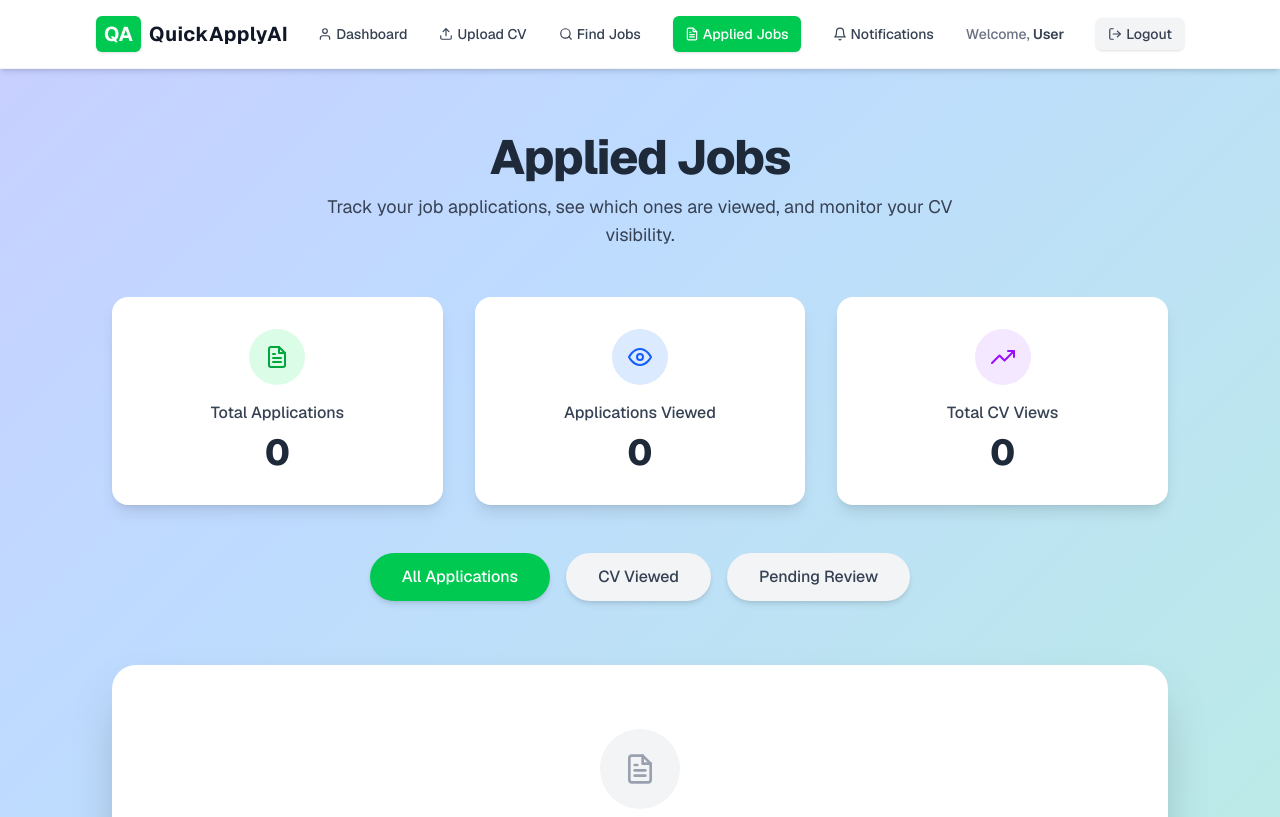
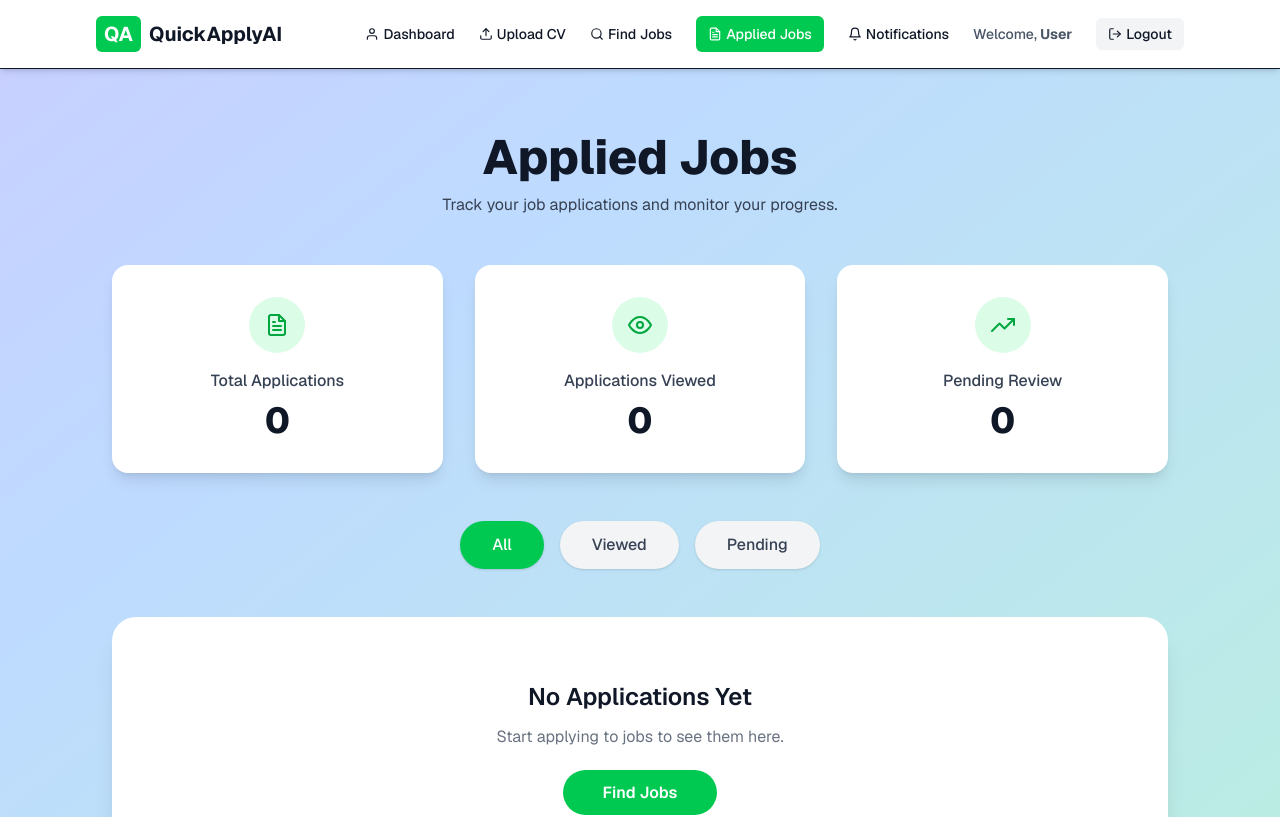
Before and after one commit to HudsonWayne/SignLanguageConvetor, a Next.js app in the folder Desktop/FastApplyAi/fastapplyai/: page /applied in a window 1280 px wide. Shown: the top 817 px of the page. Built offline with nearby package versions, Linux system fonts and the light colour scheme.

Commit message:
initial commit

```diff
--- a/Desktop/FastApplyAi/fastapplyai/src/app/applied/page.tsx
+++ b/Desktop/FastApplyAi/fastapplyai/src/app/applied/page.tsx
@@ -13,29 +13,73 @@ import {
   FiTrendingUp,
 } from "react-icons/fi";
 
+/* ===================== TYPES ===================== */
+
+interface AppliedJob {
+  title: string;
+  company: string;
+  location?: string;
+  link?: string;
+  appliedAt?: string;
+  status?: "Applied" | "Viewed" | "Pending";
+}
+
+/* ===================== PAGE ===================== */
+
 export default function AppliedJobsPage() {
-  const [user, setUser] = useState<string | null>(null);
+  const [jobs, setJobs] = useState<AppliedJob[]>([]);
+  const [user, setUser] = useState<string>("User");
   const [isMobile, setIsMobile] = useState(false);
+  const [filter, setFilter] = useState<"all" | "viewed" | "pending">("all");
+
+  /* ===================== INIT ===================== */
 
   useEffect(() => {
+    // User
     const email = localStorage.getItem("email");
-    if (email) {
-      const name = email.split("@")[0];
-      setUser(name);
-    } else {
-      setUser("User");
-    }
+    if (email) setUser(email.split("@")[0]);
 
+    // Screen
     const handleResize = () => setIsMobile(window.innerWidth < 640);
     handleResize();
     window.addEventListener("resize", handleResize);
+
+    // Fetch applied jobs
+    fetch("/api/applied-jobs")
+      .then((res) => res.json())
+      .then((data) => {
+        // Ensure status exists
+        const normalized = data.map((j: AppliedJob) => ({
+          ...j,
+          status: j.status || "Applied",
+        }));
+        setJobs(normalized);
+      })
+      .catch(() => setJobs([]));
+
     return () => window.removeEventListener("resize", handleResize);
   }, []);
+
+  /* ===================== LOGOUT ===================== */
 
   const handleLogout = () => {
     localStorage.clear();
     window.location.href = "/signin";
   };
+
+  /* ===================== STATS ===================== */
+
+  const total = jobs.length;
+  const viewed = jobs.filter((j) => j.status === "Viewed").length;
+  const pending = jobs.filter((j) => j.status === "Pending").length;
+
+  const filteredJobs = jobs.filter((j) => {
+    if (filter === "viewed") return j.status === "Viewed";
+    if (filter === "pending") return j.status === "Pending";
+    return true;
+  });
+
+  /* ===================== UI ===================== */
 
   return (
     <div
@@ -44,135 +88,182 @@ export default function AppliedJobsPage() {
       }`}
     >
       {/* NAVBAR */}
-      <nav className="flex items-center justify-between px-4 sm:px-6 md:px-10 lg:px-20 xl:px-24 2xl:px-40 py-4 shadow-md bg-white sticky top-0 z-50 backdrop-blur-md bg-opacity-90 w-full max-w-[1920px] mx-auto border-b border-gray-100">
-        <div className="flex items-center gap-2 text-lg sm:text-xl font-bold transition-all hover:scale-105">
-          <div className="bg-green-500 text-white rounded-md px-2 py-1 shadow-sm">
-            QA
-          </div>
-          <span className="tracking-wide whitespace-nowrap">QuickApplyAI</span>
+      <nav className="flex items-center justify-between px-4 sm:px-6 md:px-10 lg:px-20 xl:px-24 2xl:px-40 py-4 shadow-md bg-white sticky top-0 z-50 backdrop-blur-md bg-opacity-90 border-b">
+        <div className="flex items-center gap-2 text-lg sm:text-xl font-bold">
+          <div className="bg-green-500 text-white rounded-md px-2 py-1">QA</div>
+          QuickApplyAI
         </div>
 
-        <div className="hidden md:flex items-center gap-6 lg:gap-8 text-sm text-gray-700 font-medium">
-          <Link
-            href="/dashboard"
-            className="flex items-center gap-1 hover:text-green-600 transition-all hover:-translate-y-0.5"
-          >
+        <div className="hidden md:flex items-center gap-6 text-sm font-medium">
+          <Link href="/dashboard" className="flex items-center gap-1">
             <FiUser /> Dashboard
           </Link>
-          <Link
-            href="/upload-cv"
-            className="flex items-center gap-1 hover:text-green-600 transition-all hover:-translate-y-0.5"
-          >
+          <Link href="/upload-cv" className="flex items-center gap-1">
             <FiUpload /> Upload CV
           </Link>
-          <Link
-            href="/find-jobs"
-            className="flex items-center gap-1 hover:text-green-600 transition-all hover:-translate-y-0.5"
-          >
+          <Link href="/find-jobs" className="flex items-center gap-1">
             <FiSearch /> Find Jobs
           </Link>
           <Link
             href="/applied"
-            className="flex items-center gap-1 bg-green-500 text-white px-3 py-2 rounded-md shadow-sm hover:bg-green-600 transition-all hover:-translate-y-0.5"
+            className="flex items-center gap-1 bg-green-500 text-white px-3 py-2 rounded-md"
           >
             <FiFileText /> Applied Jobs
           </Link>
-          <Link
-            href="/notifications"
-            className="flex items-center gap-1 hover:text-green-600 transition-all hover:-translate-y-0.5"
-          >
+          <Link href="/notifications" className="flex items-center gap-1">
             <FiBell /> Notifications
           </Link>
-          <span className="hidden sm:block text-gray-500">
-            Welcome,&nbsp;
-            <span className="font-semibold text-gray-700">{user}</span>
+
+          <span className="text-gray-600">
+            Welcome, <b>{user}</b>
           </span>
+
           <button
             onClick={handleLogout}
-            className="flex items-center gap-1 bg-gray-100 px-3 py-1.5 rounded-md hover:bg-gray-200 transition-all hover:-translate-y-0.5 shadow-sm"
+            className="flex items-center gap-1 bg-gray-100 px-3 py-1.5 rounded-md"
           >
             <FiLogOut /> Logout
           </button>
         </div>
       </nav>
 
-      {/* MAIN CONTENT */}
+      {/* MAIN */}
       <main className="px-6 sm:px-10 md:px-16 lg:px-24 xl:px-28 2xl:px-40 py-16">
+        {/* HEADER */}
         <div className="text-center mb-12">
-          <h1 className="text-4xl sm:text-5xl font-extrabold text-gray-800 mb-3 tracking-tight">
+          <h1 className="text-4xl sm:text-5xl font-extrabold mb-3">
             Applied Jobs
           </h1>
-          <p className="text-gray-700 text-base sm:text-lg max-w-2xl mx-auto">
-            Track your job applications, see which ones are viewed, and monitor your CV visibility.
+          <p className="text-gray-700 max-w-2xl mx-auto">
+            Track your job applications and monitor your progress.
           </p>
         </div>
 
         {/* STATS */}
         <div className="grid grid-cols-1 sm:grid-cols-2 lg:grid-cols-3 gap-8 mb-12">
-          <div className="bg-white rounded-2xl shadow-lg p-8 text-center transition-all hover:-translate-y-1 hover:shadow-xl">
-            <div className="bg-green-100 p-4 rounded-full w-14 h-14 flex items-center justify-center mx-auto mb-4">
-              <FiFileText className="text-green-600 text-3xl" />
-            </div>
-            <p className="text-gray-700 font-medium">Total Applications</p>
-            <p className="text-4xl font-extrabold mt-2 text-gray-800">0</p>
-          </div>
-
-          <div className="bg-white rounded-2xl shadow-lg p-8 text-center transition-all hover:-translate-y-1 hover:shadow-xl">
-            <div className="bg-blue-100 p-4 rounded-full w-14 h-14 flex items-center justify-center mx-auto mb-4">
-              <FiEye className="text-blue-600 text-3xl" />
-            </div>
-            <p className="text-gray-700 font-medium">Applications Viewed</p>
-            <p className="text-4xl font-extrabold mt-2 text-gray-800">0</p>
-          </div>
-
-          <div className="bg-white rounded-2xl shadow-lg p-8 text-center transition-all hover:-translate-y-1 hover:shadow-xl">
-            <div className="bg-purple-100 p-4 rounded-full w-14 h-14 flex items-center justify-center mx-auto mb-4">
-              <FiTrendingUp className="text-purple-600 text-3xl" />
-            </div>
-            <p className="text-gray-700 font-medium">Total CV Views</p>
-            <p className="text-4xl font-extrabold mt-2 text-gray-800">0</p>
-          </div>
+          <Stat icon={<FiFileText />} label="Total Applications" value={total} />
+          <Stat icon={<FiEye />} label="Applications Viewed" value={viewed} />
+          <Stat
+            icon={<FiTrendingUp />}
+            label="Pending Review"
+            value={pending}
+          />
         </div>
 
-        {/* FILTER BUTTONS */}
-        <div className="flex flex-wrap justify-center gap-4 mb-16">
-          <button className="bg-green-500 text-white px-8 py-3 rounded-full font-medium shadow-md hover:bg-green-600 hover:shadow-lg hover:-translate-y-0.5 transition-all">
-            All Applications
-          </button>
-          <button className="bg-gray-100 text-gray-700 px-8 py-3 rounded-full font-medium shadow-md hover:bg-gray-200 hover:shadow-lg hover:-translate-y-0.5 transition-all">
-            CV Viewed
-          </button>
-          <button className="bg-gray-100 text-gray-700 px-8 py-3 rounded-full font-medium shadow-md hover:bg-gray-200 hover:shadow-lg hover:-translate-y-0.5 transition-all">
-            Pending Review
-          </button>
+        {/* FILTERS */}
+        <div className="flex justify-center gap-4 mb-12">
+          <FilterBtn active={filter === "all"} onClick={() => setFilter("all")}>
+            All
+          </FilterBtn>
+          <FilterBtn
+            active={filter === "viewed"}
+            onClick={() => setFilter("viewed")}
+          >
+            Viewed
+          </FilterBtn>
+          <FilterBtn
+            active={filter === "pending"}
+            onClick={() => setFilter("pending")}
+          >
+            Pending
+          </FilterBtn>
         </div>
 
-        {/* NO APPLICATIONS CARD */}
-        <div className="bg-white rounded-3xl shadow-2xl p-16 text-center transition-all hover:shadow-3xl hover:-translate-y-1">
-          <div className="flex flex-col items-center justify-center">
-            <div className="bg-gray-100 p-6 rounded-full w-20 h-20 flex items-center justify-center mb-6">
-              <FiFileText className="text-gray-400 text-5xl" />
-            </div>
-            <h2 className="text-2xl font-semibold text-gray-800 mb-3">
+        {/* JOB LIST */}
+        {filteredJobs.length === 0 ? (
+          <div className="bg-white rounded-3xl shadow-xl p-16 text-center">
+            <h2 className="text-2xl font-semibold mb-3">
               No Applications Yet
             </h2>
-            <p className="text-gray-500 mb-8 max-w-md mx-auto">
-              You haven’t applied to any jobs yet. Start applying to your dream roles today!
+            <p className="text-gray-500 mb-8">
+              Start applying to jobs to see them here.
             </p>
             <Link
               href="/find-jobs"
-              className="bg-green-500 text-white px-10 py-3 rounded-full font-semibold hover:bg-green-600 transition-all shadow-lg hover:shadow-xl hover:-translate-y-0.5"
+              className="bg-green-500 text-white px-10 py-3 rounded-full font-semibold"
             >
               Find Jobs
             </Link>
           </div>
-        </div>
+        ) : (
+          <div className="grid md:grid-cols-2 gap-6">
+            {filteredJobs.map((job, i) => (
+              <div
+                key={i}
+                className="bg-white p-6 rounded-2xl shadow hover:shadow-lg transition"
+              >
+                <h2 className="font-bold text-xl">{job.title}</h2>
+                <p className="text-gray-600">{job.company}</p>
+                <p className="text-sm text-gray-500">{job.location}</p>
+
+                <span className="inline-block mt-3 px-3 py-1 rounded-full text-xs bg-green-100 text-green-700">
+                  {job.status}
+                </span>
+
+                {job.link && (
+                  <a
+                    href={job.link}
+                    target="_blank"
+                    className="block mt-4 text-green-600 font-semibold"
+                  >
+                    View Job →
+                  </a>
+                )}
+              </div>
+            ))}
+          </div>
+        )}
       </main>
 
       {/* FOOTER */}
-      <footer className="text-center py-6 mt-12 text-gray-600 text-sm border-t border-gray-200">
-        © {new Date().getFullYear()} QuickApplyAI — All rights reserved.
+      <footer className="text-center py-6 text-sm text-gray-600 border-t">
+        © {new Date().getFullYear()} QuickApplyAI
       </footer>
     </div>
   );
 }
+
+/* ===================== COMPONENTS ===================== */
+
+function Stat({
+  icon,
+  label,
+  value,
+}: {
+  icon: React.ReactNode;
+  label: string;
+  value: number;
+}) {
+  return (
+    <div className="bg-white rounded-2xl shadow-lg p-8 text-center">
+      <div className="bg-green-100 p-4 rounded-full w-14 h-14 flex items-center justify-center mx-auto mb-4 text-green-600 text-3xl">
+        {icon}
+      </div>
+      <p className="text-gray-700 font-medium">{label}</p>
+      <p className="text-4xl font-extrabold mt-2">{value}</p>
+    </div>
+  );
+}
+
+function FilterBtn({
+  active,
+  children,
+  onClick,
+}: {
+  active: boolean;
+  children: React.ReactNode;
+  onClick: () => void;
+}) {
+  return (
+    <button
+      onClick={onClick}
+      className={`px-8 py-3 rounded-full font-medium shadow transition ${
+        active
+          ? "bg-green-500 text-white"
+          : "bg-gray-100 text-gray-700 hover:bg-gray-200"
+      }`}
+    >
+      {children}
+    </button>
+  );
+}
```
